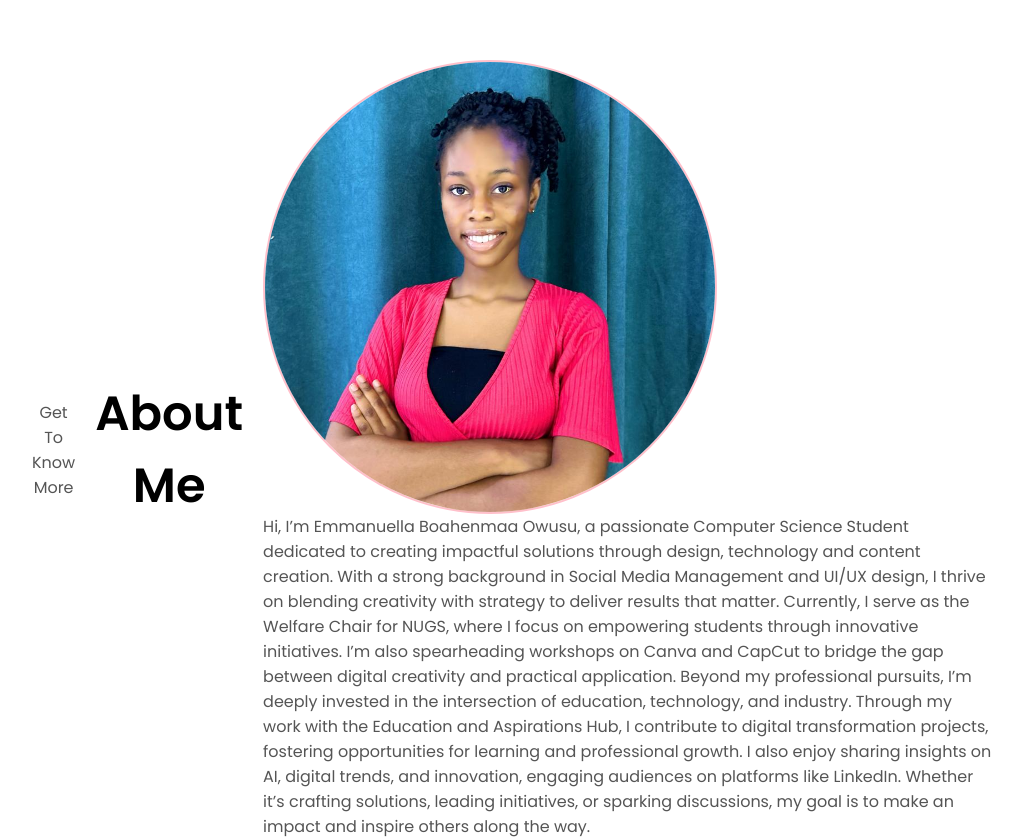
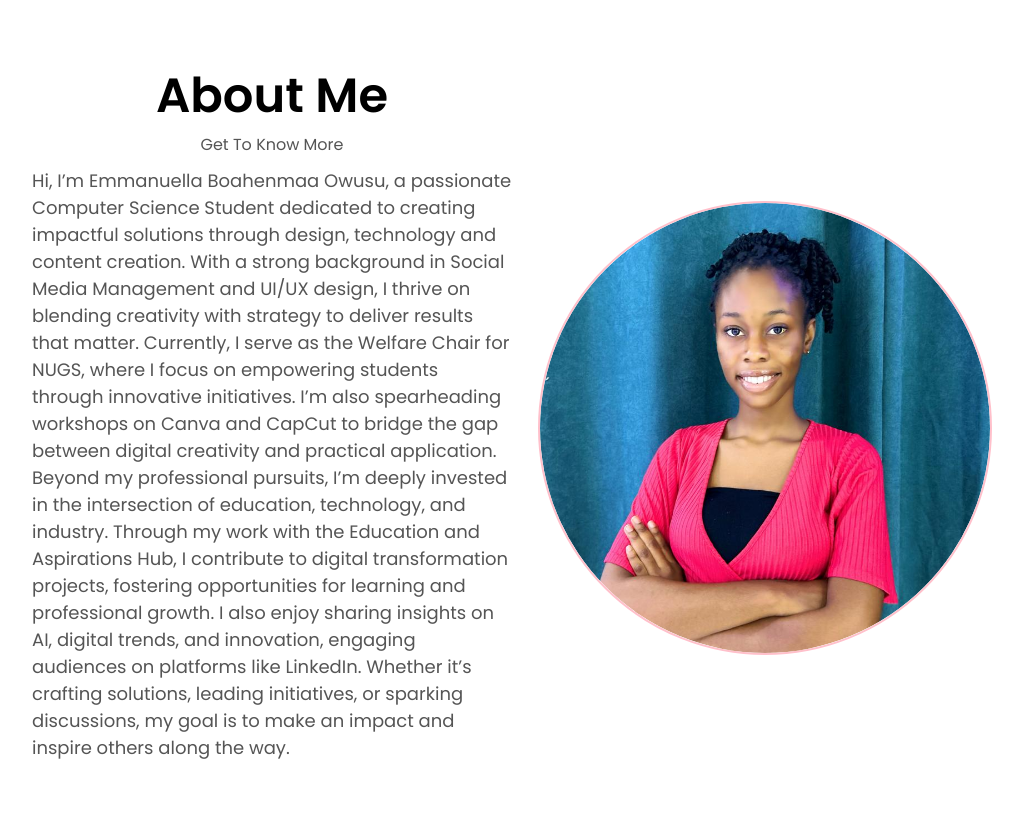
Before and after one commit to ABoahenmaa/Portfolio, a plain HTML site: page index.html in a window 1280 px wide. Shown: the part 748-1587 px from the top of the page, without its empty margins (128-1151 px from the left). After the commit the page ends 1544 px from the top, so only its background shows below. Drawn offline with Linux system fonts and the light colour scheme.

Commit message:
Fixed Round Images; Fixed About Section

```diff
--- a/index.html
+++ b/index.html
@@ -68,7 +68,7 @@
         </div>
     </section>
     <section id="about">
-        <p class="section__text__p1">Get To Know More</p>
+        <!-- <p class="section__text__p1">Get To Know More</p>
         <h1 class="title">About Me</h1>
         <div classs="section-container">
             <div class="section__pic-container">
@@ -89,6 +89,32 @@
                 Whether it’s crafting solutions, leading initiatives, or sparking discussions, my goal is to make an impact and inspire others along the way.
                </p>
             </div>
+        </div> -->
+        <div>
+            <h1 class="title">About Me</h1>
+            <p class="section__text__p1">Get To Know More</p>
+            <div class="text-container">
+                <p style="margin-top: 10px; font-size: 18px; text-wrap: break-all;">
+                    Hi, I’m Emmanuella Boahenmaa Owusu, a passionate Computer Science Student dedicated to creating impactful
+                    solutions through design, technology and content creation.
+                    With a strong background in Social Media Management and UI/UX design, I thrive on blending creativity with
+                    strategy to deliver results that matter.
+                    Currently, I serve as the Welfare Chair for NUGS, where I focus on empowering students through innovative
+                    initiatives.
+                    I’m also spearheading workshops on Canva and CapCut to bridge the gap between digital creativity and practical
+                    application.
+                    Beyond my professional pursuits, I’m deeply invested in the intersection of education, technology, and industry.
+                    Through my work with the Education and Aspirations Hub, I contribute to digital transformation projects,
+                    fostering opportunities for learning and professional growth.
+                    I also enjoy sharing insights on AI, digital trends, and innovation, engaging audiences on platforms like
+                    LinkedIn.
+                    Whether it’s crafting solutions, leading initiatives, or sparking discussions, my goal is to make an impact and
+                    inspire others along the way.
+                </p>
+            </div>
+        </div>
+        <div class="section__pic-container" style="margin-left: auto; margin-top: auto; margin-bottom: auto;">
+            <img src="./assets/me.jpg" alt="Emmanuella B. Owusu profile picture" class="you" />
         </div>
     </section>
     <script src="script.js"></script>
--- a/style.css
+++ b/style.css
@@ -161,11 +161,11 @@ body {
     justify-content: center;
     border: 2px solid pink;
 }
-
 .you {
-    width: 80%;
-    height: auto;
+    width: 100%;
+    height: 100%;
     object-position: center; /* Center face and body */
+    object-fit: cover;
     border-radius: 50%;
 }
 
@@ -187,6 +187,7 @@ section{
     justify-content: center;
     gap: 5rem;
     height: 80vh;
+    width: max-content;
 }
 
 .section__pic.container {
@@ -283,10 +284,8 @@ section{
 /*ABOUT SECTION*/
 
 #about{
-    display: flex;
-    align-items: center;
-    justify-content: center;
-    gap: 20px;
+    display: grid;
+    grid-template-columns: 1fr 1fr;
 }
 
 .section__pic-container, .text-container{
```
